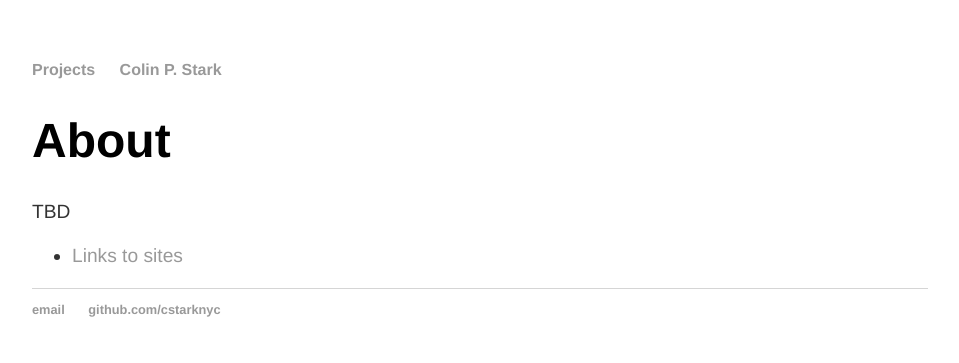
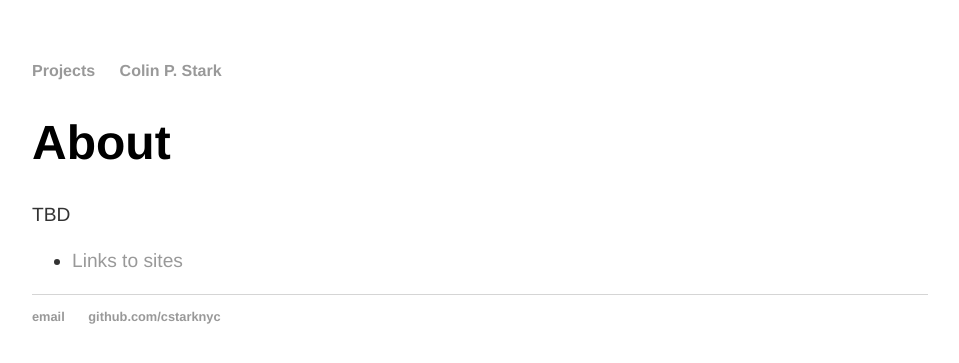
Before and after one commit to cstarkjp/cstarkjp.github.io, a Jekyll site: the page built from about/index.html, in a window 1280 px wide. Shown: the top 363 px of the page, without its empty margins (160-1119 px from the left). Built offline with Jekyll 4.4.1, drawn with Linux system fonts in a browser that asks for light colours.

Commit message:
Tweaking

```diff
--- a/css/main.css
+++ b/css/main.css
@@ -3,7 +3,7 @@
 a { text-decoration: none; color: #999; }
 a:hover { text-decoration: underline; }
 
-p, ul { font-size: 1.2em; line-height: 1.3em; color: #333; font-family: 'Helvetica', 'Arial', 'Sans-Serif'; }
+p, ul { font-size: 1.2em; line-height: 1.4em; color: #333; font-family: 'Helvetica', 'Arial', 'Sans-Serif'; }
 
 h1, h2, h3, h4 { font-family: 'Helvetica', 'Arial', 'Sans-Serif'; }
 h1 { font-size: 3em;  }
```
